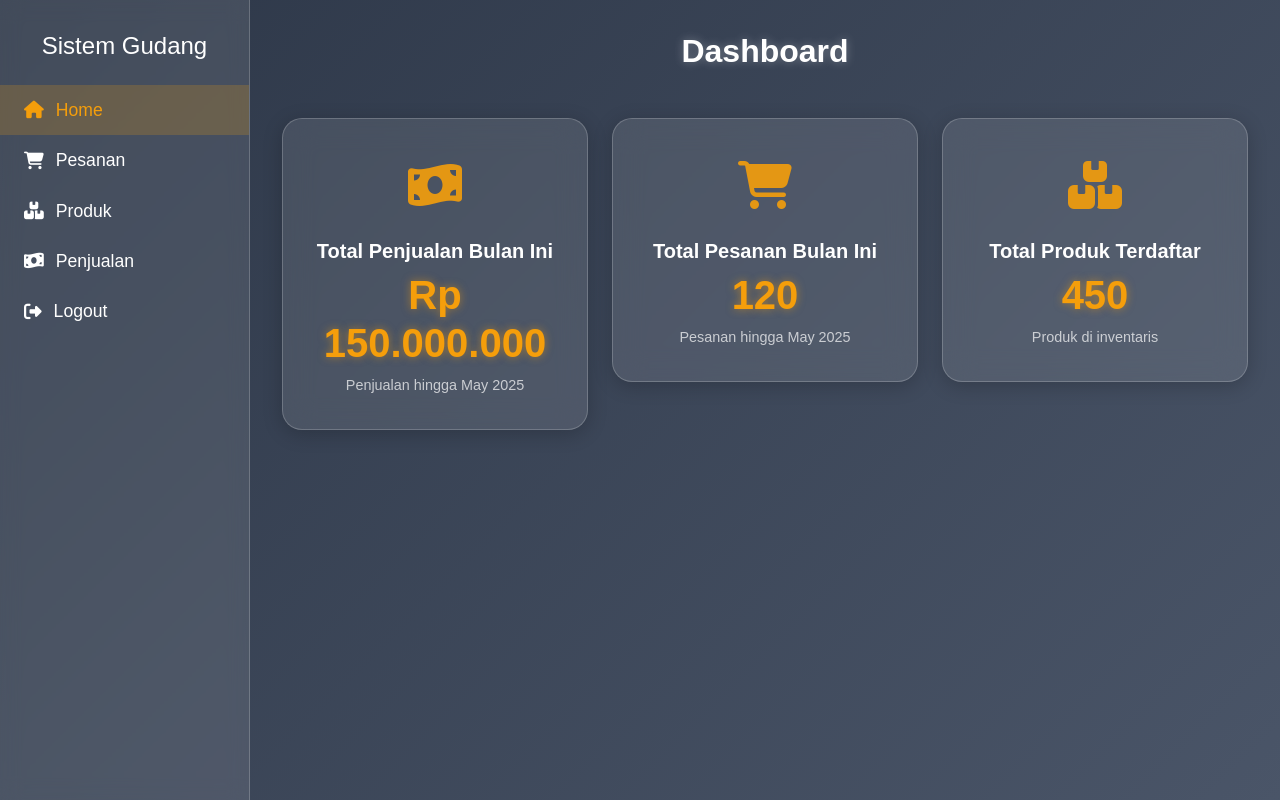
After one commit to jovinjuan/sysdev, a PHP site: page /dashboardadmin.php in a window 1280 px wide. The commit adds this page. Run offline with PHP 8.4, Linux system fonts and the light colour scheme.

Commit message:
Add files via upload

```diff
--- /dev/null
+++ b/dashboardadmin.php
@@ -0,0 +1,175 @@
+<?php
+// Simulasi data untuk dashboard (ganti dengan data dari database sesuai kebutuhan)
+$totalPenjualan = 150000000; // Contoh: Rp 150.000.000
+$totalPesanan = 120; // Contoh: 120 pesanan
+$totalProduk = 450; // Contoh: 450 produk
+?>
+
+<!DOCTYPE html>
+<html lang="id">
+<head>
+    <meta charset="UTF-8">
+    <meta name="viewport" content="width=device-width, initial-scale=1.0">
+    <title>Dashboard Sistem Gudang</title>
+    <link href="https://cdn.jsdelivr.net/npm/bootstrap@5.3.3/dist/css/bootstrap.min.css" rel="stylesheet" integrity="sha384-QWTKZyjpPEjISv5WaRU9OFeRpok6YctnYmDr5pNlyT2bRjXh0JMhjY6hW+ALEwIH" crossorigin="anonymous">
+    <link rel="stylesheet" href="https://cdnjs.cloudflare.com/ajax/libs/font-awesome/6.5.1/css/all.min.css" integrity="sha512-DTOQO9RWCH3ppGqcWaEA1BIZOC6xxalwEsw9c2QQeAIftl+Vegovlnee1c9QX4TctnWMn13TZye+giMm8e2LwA==" crossorigin="anonymous" referrerpolicy="no-referrer" />
+    <style>
+        body {
+            background: linear-gradient(135deg, #2d3748, #4a5568);
+            min-height: 100vh;
+            font-family: 'Poppins', sans-serif;
+            overflow-x: hidden;
+        }
+        .sidebar {
+            background: rgba(255, 255, 255, 0.1);
+            backdrop-filter: blur(10px);
+            border-right: 1px solid rgba(255, 255, 255, 0.2);
+            height: 100vh;
+            width: 250px;
+            position: fixed;
+            top: 0;
+            left: 0;
+            padding-top: 2rem;
+            transition: width 0.3s ease;
+        }
+        .sidebar .nav-link {
+            color: #ffffff;
+            padding: 0.75rem 1.5rem;
+            font-size: 1.1rem;
+            display: flex;
+            align-items: center;
+            transition: background 0.3s ease, color 0.3s ease;
+        }
+        .sidebar .nav-link i {
+            margin-right: 0.75rem;
+        }
+        .sidebar .nav-link:hover, .sidebar .nav-link.active {
+            background: rgba(245, 158, 11, 0.2);
+            color: #f59e0b;
+        }
+        .content {
+            margin-left: 250px;
+            padding: 2rem;
+        }
+        .dashboard-container {
+            max-width: 1200px;
+            margin: 0 auto;
+        }
+        .card {
+            background: rgba(255, 255, 255, 0.1);
+            backdrop-filter: blur(15px);
+            border: 1px solid rgba(255, 255, 255, 0.2);
+            border-radius: 20px;
+            box-shadow: 0 4px 20px rgba(0, 0, 0, 0.2);
+            transition: transform 0.3s ease, box-shadow 0.3s ease;
+            padding: 2rem;
+        }
+        .card:hover {
+            transform: translateY(-8px);
+            box-shadow: 0 12px 40px rgba(0, 0, 0, 0.3);
+        }
+        .card-icon {
+            font-size: 3rem;
+            color: #f59e0b;
+            opacity: 0.9;
+        }
+        .card-title {
+            color: #ffffff;
+            font-weight: 600;
+            font-size: 1.25rem;
+        }
+        .card-value {
+            color: #f59e0b;
+            font-size: 2.5rem;
+            font-weight: 700;
+            text-shadow: 0 0 8px rgba(245, 158, 11, 0.5);
+        }
+        .card-text {
+            color: rgba(255, 255, 255, 0.7);
+            font-size: 0.9rem;
+        }
+        .header-title {
+            color: #ffffff;
+            text-shadow: 0 0 10px rgba(255, 255, 255, 0.3);
+        }
+        @media (max-width: 768px) {
+            .sidebar {
+                width: 80px;
+            }
+            .sidebar .nav-link span {
+                display: none;
+            }
+            .content {
+                margin-left: 80px;
+            }
+        }
+    </style>
+</head>
+<body>
+    <!-- Sidebar -->
+    <div class="sidebar d-flex flex-column">
+        <h4 class="text-white text-center mb-4">Sistem Gudang</h4>
+        <ul class="nav flex-column">
+            <li class="nav-item">
+                <a class="nav-link active" href="index.php"><i class="fas fa-home"></i><span>Home</span></a>
+            </li>
+            <li class="nav-item">
+                <a class="nav-link" href="pesanan.php"><i class="fas fa-shopping-cart"></i><span>Pesanan</span></a>
+            </li>
+            <li class="nav-item">
+                <a class="nav-link" href="produk.php"><i class="fas fa-boxes"></i><span>Produk</span></a>
+            </li>
+            <li class="nav-item">
+                <a class="nav-link" href="penjualan.php"><i class="fas fa-money-bill-wave"></i><span>Penjualan</span></a>
+            </li>
+            <li class="nav-item mt-auto">
+                <a class="nav-link" href="logout.php"><i class="fas fa-sign-out-alt"></i><span>Logout</span></a>
+            </li>
+        </ul>
+    </div>
+
+    <!-- Dashboard Content -->
+    <div class="content">
+        <div class="dashboard-container">
+            <h1 class="header-title text-center mb-5 fw-bold fs-2">Dashboard</h1>
+            <div class="row g-4">
+                <!-- Total Penjualan -->
+                <div class="col-md-4">
+                    <div class="card text-center">
+                        <div class="card-icon mb-3">
+                            <i class="fas fa-money-bill-wave"></i>
+                        </div>
+                        <h5 class="card-title">Total Penjualan Bulan Ini</h5>
+                        <h3 class="card-value">Rp <?php echo number_format($totalPenjualan, 0, ',', '.'); ?></h3>
+                        <p class="card-text">Penjualan hingga <?php echo date('F Y'); ?></p>
+                    </div>
+                </div>
+                <!-- Total Pesanan -->
+                <div class="col-md-4">
+                    <div class="card text-center">
+                        <div class="card-icon mb-3">
+                            <i class="fas fa-shopping-cart"></i>
+                        </div>
+                        <h5 class="card-title">Total Pesanan Bulan Ini</h5>
+                        <h3 class="card-value"><?php echo $totalPesanan; ?></h3>
+                        <p class="card-text">Pesanan hingga <?php echo date('F Y'); ?></p>
+                    </div>
+                </div>
+                <!-- Total Produk -->
+                <div class="col-md-4">
+                    <div class="card text-center">
+                        <div class="card-icon mb-3">
+                            <i class="fas fa-boxes"></i>
+                        </div>
+                        <h5 class="card-title">Total Produk Terdaftar</h5>
+                        <h3 class="card-value"><?php echo $totalProduk; ?></h3>
+                        <p class="card-text">Produk di inventaris</p>
+                    </div>
+                </div>
+            </div>
+        </div>
+    </div>
+
+    <script src="https://cdn.jsdelivr.net/npm/bootstrap@5.3.3/dist/js/bootstrap.bundle.min.js" integrity="sha384-YvpcrYf0tY3lHB60NNkmXc5s9fDVZLESaAA55NDzOxhy9GkcIdslK1eN7N6jIeHz" crossorigin="anonymous"></script>
+</body>
+</html>
--- a/dashboardpelanggan.php
+++ b/dashboardpelanggan.php
@@ -238,6 +238,7 @@ try {
         <div>
             <a href="dashboardpelanggan.php" class="active">Dashboard</a>
             <a href="pesanproduk.php">Pesan Produk</a>
+            <a href="keranjang.php"><i class="fa-solid fa-cart-shopping" style="color: #ffffff;"></i></a>
             <a href="logout.php">Logout</a>
         </div>
     </div>
```
Also changed, not shown: pesanproduk.php (+5 -2 lines).
